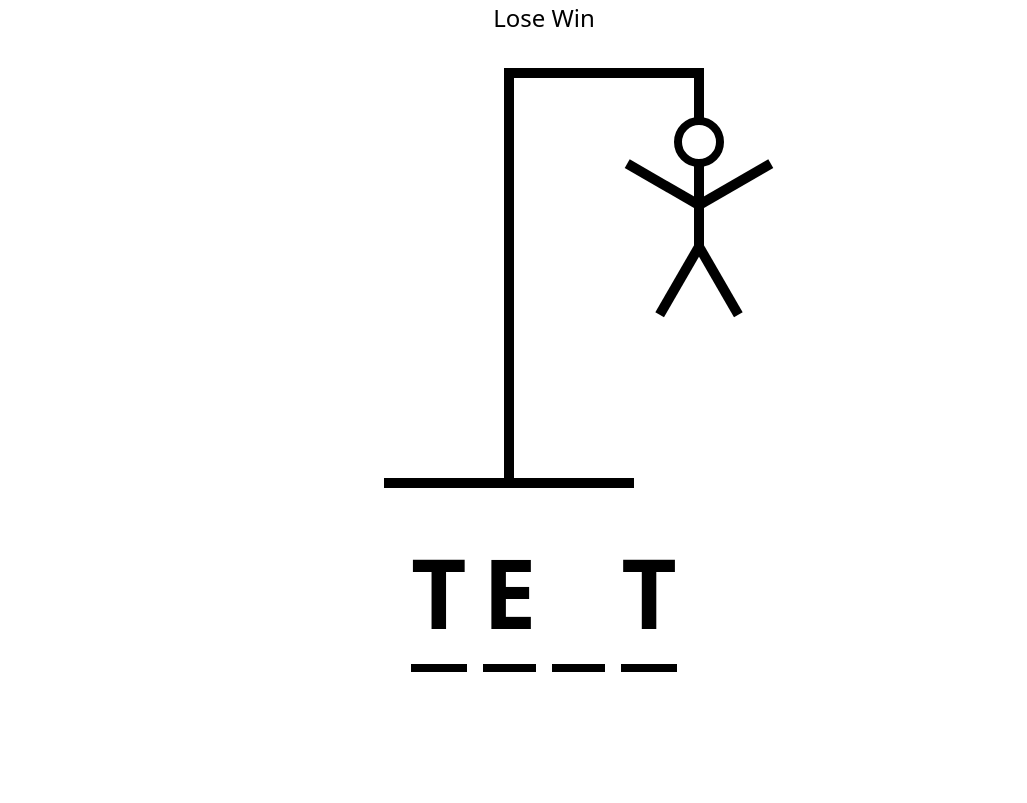
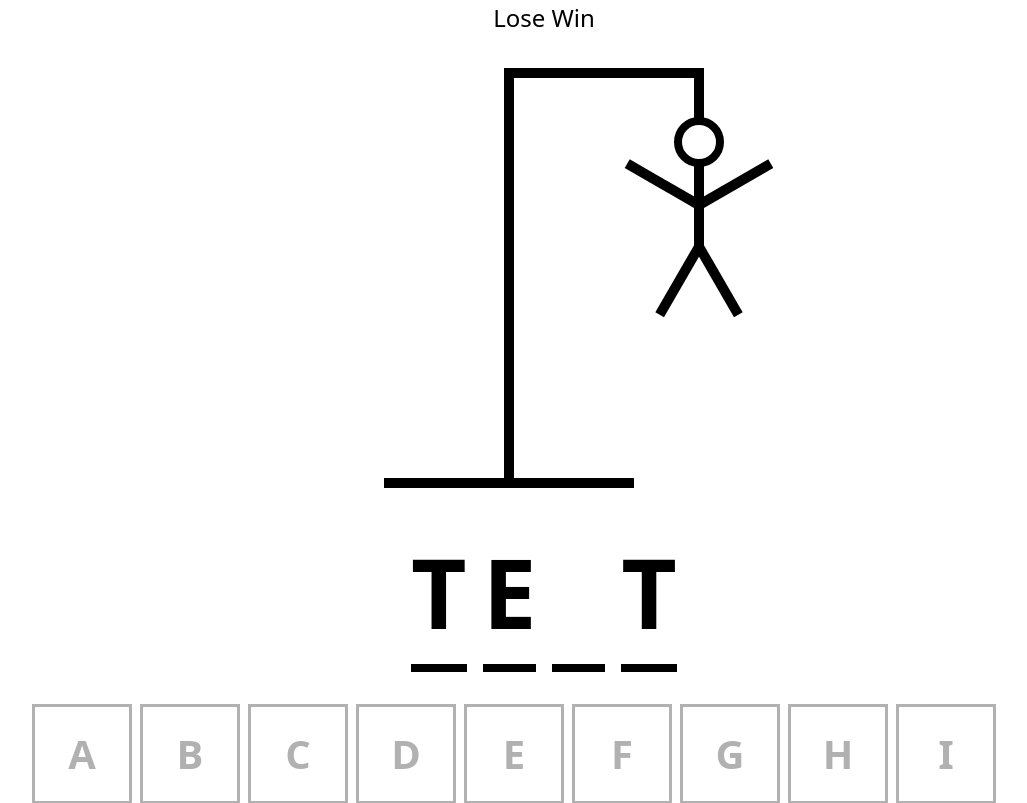
Before and after one commit to travistn/hangman-ts, a React (Vite) app: page / in a window 1280 px wide. Shown: the top 803 px of the page, without its empty margins (96-1123 px from the left). Built offline with nearby package versions, Linux system fonts and the light colour scheme.

Commit message:
Added keys for hangman

```diff
--- a/src/App.tsx
+++ b/src/App.tsx
@@ -2,6 +2,7 @@ import { useState } from 'react';
 
 import HangmanDrawing from './components/HangmanDrawing';
 import HangmanWord from './components/HangmanWord';
+import HangmanKeyboard from './components/HangmanKeyboard';
 import './App.css';
 import words from './wordList.json';
 
@@ -17,6 +18,9 @@ const App = () => {
       <div className='text-[24px]'>Lose Win</div>
       <HangmanDrawing />
       <HangmanWord />
+      <div className='self-stretch'>
+        <HangmanKeyboard />
+      </div>
     </div>
   );
 };
--- /dev/null
+++ b/src/components/HangmanKeyboard.tsx
@@ -0,0 +1,45 @@
+const keys = [
+  'a',
+  'b',
+  'c',
+  'd',
+  'e',
+  'f',
+  'g',
+  'h',
+  'i',
+  'j',
+  'k',
+  'l',
+  'm',
+  'n',
+  'o',
+  'p',
+  'q',
+  'r',
+  's',
+  't',
+  'u',
+  'v',
+  'w',
+  'x',
+  'y',
+  'z',
+];
+
+const HangmanKeyboard = () => {
+  return (
+    <div className='flex flex-row flex-wrap gap-2'>
+      {keys.map((key) => (
+        <button
+          key={key}
+          disabled
+          className='w-[100px] border-[3px] border-black bg-none aspect-square text-[40px] capitalize p-2 font-bold cursor-pointer disabled:opacity-30 [&:not(:disabled)]:hocus:bg-[hsl(200,_100%,_75%)]'>
+          {key}
+        </button>
+      ))}
+    </div>
+  );
+};
+
+export default HangmanKeyboard;
```
